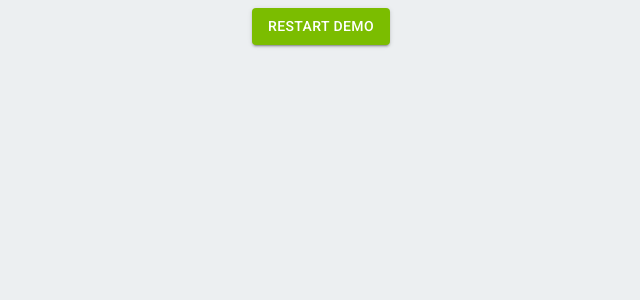
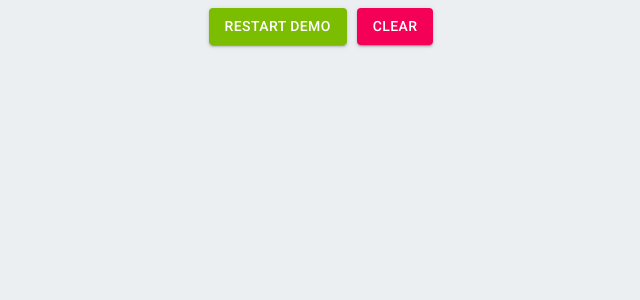
Before and after one commit to VirgilSecurity/virgil-mariadb-demo, a React (Create React App) app in the folder client/: page / in a window 1280 px wide. Shown: the top 300 px of the page, without its empty margins (319-959 px from the left). Built offline with nearby package versions, Linux system fonts and the light colour scheme.

Commit message:
add reset button, handle save creds

```diff
--- a/client/src/App.tsx
+++ b/client/src/App.tsx
@@ -58,16 +58,28 @@ function App() {
     nextTestId
   };
 
-  // useEffect(() => {
-  //   connection.send(new PrescriptionsReq().onSuccess((resp)=>{
-  //       setPrescription(resp);
-  //   }));
-  // }, []);
+  useEffect(() => {
+    const pat = localStorage.getItem('patientCred');
+    const phy = localStorage.getItem('physicianCred');
+    if (pat) {
+      setPatientCred(JSON.parse(pat));
+    }
+    if (phy) {
+      setPhysicianCred(JSON.parse(phy));
+    }
+  }, []);
+
+  const handleClear = () => {
+    localStorage.clear();
+    window.location.reload(false);
+  };
 
   const handleReset = () => {
+    localStorage.clear();
     connection.send(new ResetReq()
       .onSuccess((resp) => {
-        // console.log(resp);
+        localStorage.setItem('patientCred', JSON.stringify(resp.patients[1]));
+        localStorage.setItem('physicianCred', JSON.stringify(resp.physicians[0]));
         setPatientCred(resp.patients[1]);
         setPhysicianCred(resp.physicians[0]);
       })
@@ -76,12 +88,19 @@ function App() {
 
   return (
     <StoreContext.Provider value={providerValue}>
-      <Button
-        onClick={handleReset}
-        color="primary"
-        variant="contained"
-        style={{display:'block', backgroundColor: '#7bbd00', margin: '0 auto'}}
-      >Restart demo</Button>
+      <div style={{display: 'flex', justifyContent: 'center', margin: '0 auto'}}>
+        <Button
+          onClick={handleReset}
+          color="primary"
+          variant="contained"
+          style={{backgroundColor: '#7bbd00', marginRight: '10px'}}
+        >Restart demo</Button>
+        <Button
+          onClick={handleClear}
+          color="secondary"
+          variant="contained"
+        >Clear</Button>
+      </div>
       <div className={classes.root}>
 
         {patientCred && <Card className={classes.card}>
```
